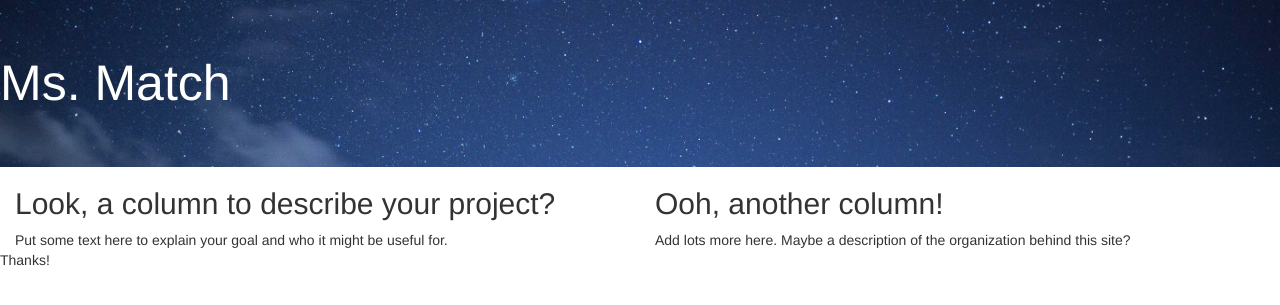
After one commit to rshorey/ms-match, a Flask app: template templates/index.html in a window 1280 px wide. The commit adds this page. Shown: the top 305 px of the page. Run offline with Flask 2, Linux system fonts and the light colour scheme; the template is opened without the code that fills it, so the values that code supplies are empty.

Commit message:
added index and images

```diff
--- a/app.py
+++ b/app.py
@@ -6,7 +6,11 @@
 app.debug = True
 
 @app.route("/")
-def hello():
+def index():
+    return render_template("index.html")
+
+@app.route("/list")
+def list():
     cols = ['Name',
             'Description',
             'Category',
--- /dev/null
+++ b/static/css/styles.css
@@ -0,0 +1,12 @@
+
+/*make jumbotron look good*/
+
+.jumbotron {
+    margin-bottom: 0px;
+    color: white;
+    font-size:50px;
+    background-image: url("../img/jumbotron.jpeg");
+    background-position: 0% 25%;
+    background-size: cover;
+    background-repeat: no-repeat;
+}
--- a/templates/base.html
+++ b/templates/base.html
@@ -2,6 +2,7 @@
 <html>
   <head>
     <link href="../static/css/bootstrap.min.css" rel="stylesheet" media="screen">
+    <link href="../static/css/styles.css" rel="stylesheet" media="screen">
     <title>Test</title>
   </head>
   <body>
--- /dev/null
+++ b/templates/index.html
@@ -0,0 +1,21 @@
+{% extends "base.html" %}
+
+{% block content %}
+
+
+    <div class="container-fluid">
+        <div class="row">
+            <div class="col-sm-6";>
+                <h2>Look, a column to describe your project?</h2>
+                Put some text here to explain your goal and who it might be useful for.
+            </div> <!--col-sm-6-->
+
+            <div class="col-sm-6";>
+                <h2> Ooh, another column! </h2>
+
+                Add lots more here. Maybe a description of the organization behind this site?
+            </div> <!--col-sm-6-->
+        </div> <!--row-->
+    </div> <!--container-fluid-->
+
+{% endblock %}
```
Also changed, not shown: static/img/jumbotron.jpeg (added).
